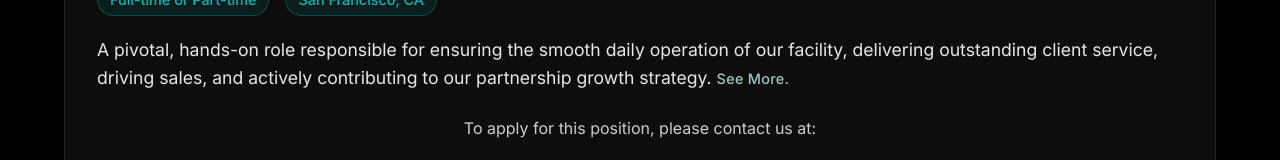
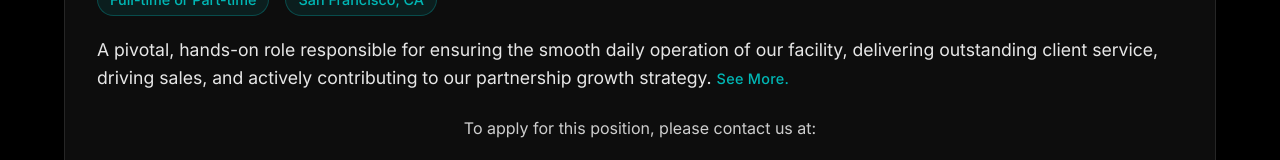
Before and after one commit to jackmalzone/vital-ice, a Next.js app: page /careers in a window 1280 px wide. Shown: the part 509-669 px from the top of the page. Built offline with nearby package versions, Linux system fonts and the light colour scheme.

Commit message:
style: update careers page button color to Vital Ice blue
- Change 'see more' button color from #9ec7c5 to #00b7b5 (Vital Ice blue)
- Maintain consistent brand colors across the application

```diff
--- a/src/app/careers/page.module.css
+++ b/src/app/careers/page.module.css
@@ -294,7 +294,7 @@
 
 .seeMoreButton {
   background: transparent;
-  color: #9ec7c5;
+  color: #00b7b5;
   border: none;
   padding: 0;
   font-family: 'Inter', sans-serif;
```
